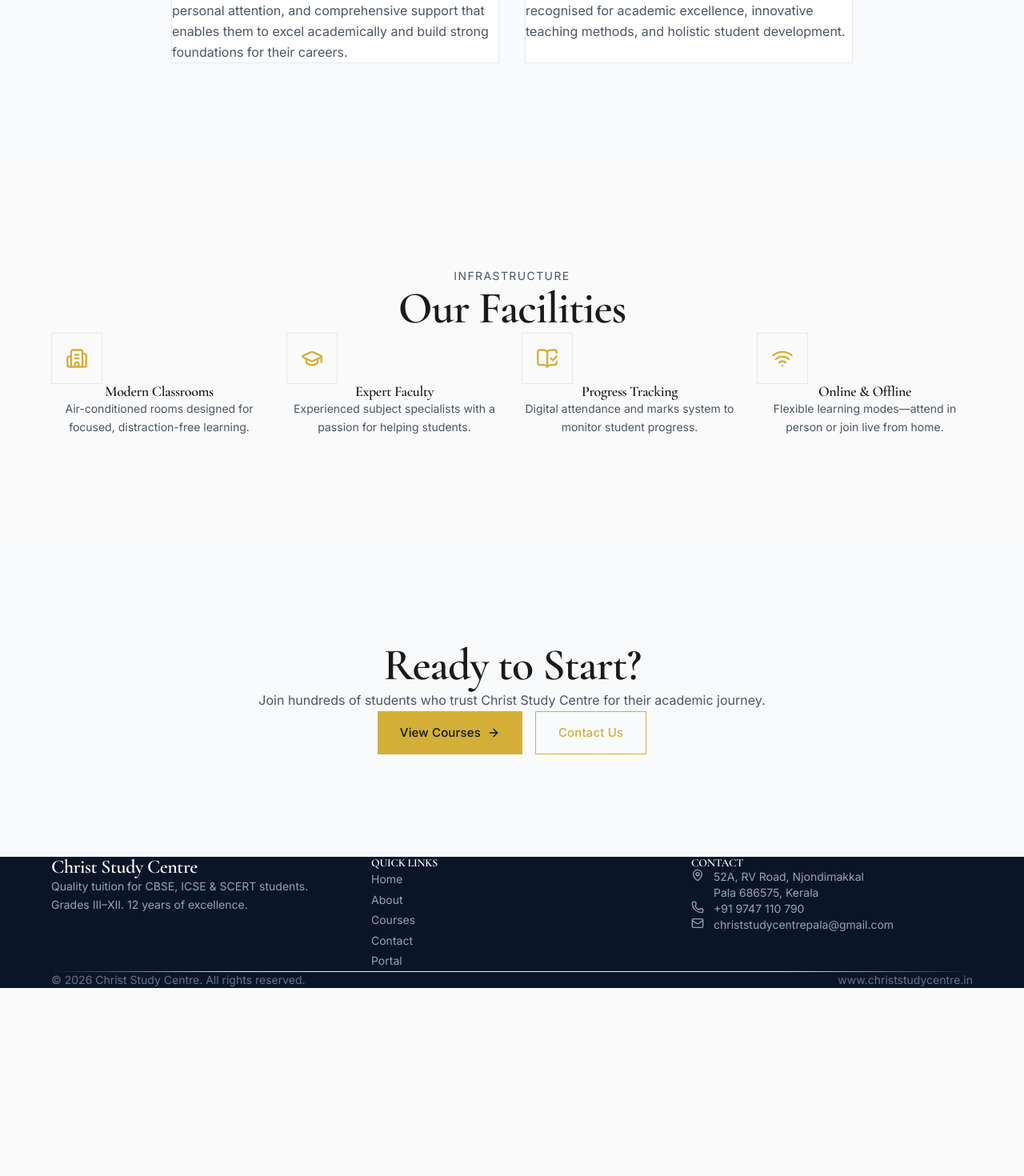
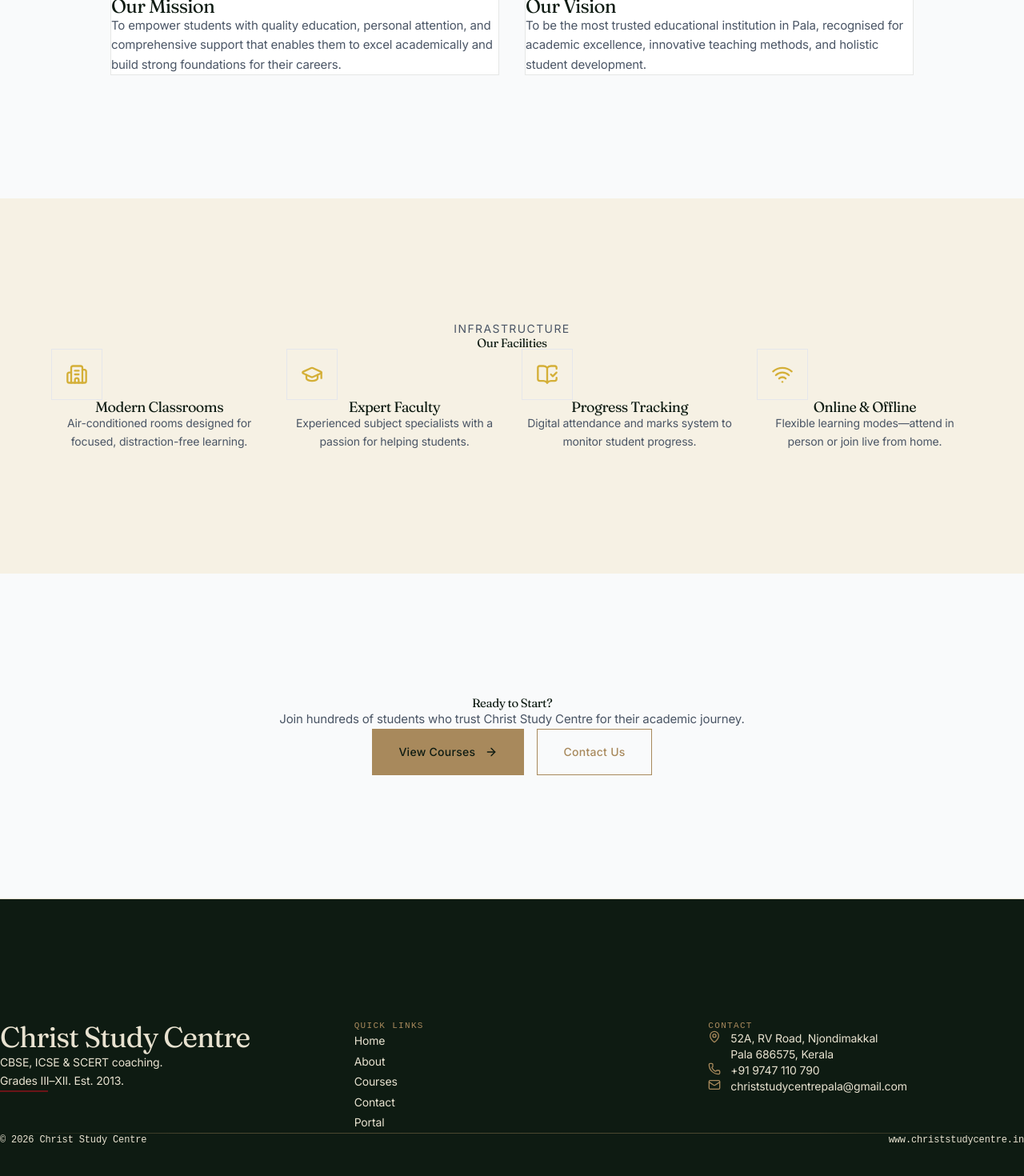
Before and after one commit to culturyal-ops/christ-study-centre, a Next.js app: page /about in a window 1280 px wide. Shown: the part 1250-2720 px from the top of the page at 80% size. Before the commit the page ends 2485 px from the top, so only its background shows below. Built offline with nearby package versions, Linux system fonts and the light colour scheme.

Commit message:
Dark academia redesign: Fraunces serif, editorial grid, custom crest, institutional palette

```diff
--- a/app/globals.css
+++ b/app/globals.css
@@ -4,18 +4,24 @@
 
 @custom-variant dark (&:is(.dark *));
 
-@theme inline {
-  --font-sans: var(--font-inter);
-  --font-serif: var(--font-cormorant);
+/* ═══════════════════════════════════════════════════════════
+   CHRIST STUDY CENTRE — DESIGN SYSTEM
+   Dark Academia / Institutional / Editorial
+   ═══════════════════════════════════════════════════════════ */
 
-  /* Simplified premium palette */
-  --navy: #0A1628;
-  --navy-light: #1A2A42;
-  --gold: #D4AF37;
-  --gold-muted: #B8964D;
-  --off-white: #FAFAFA;
-  --gray: #6B7280;
-  --gray-light: #E5E7EB;
+:root {
+  /* Palette */
+  --forest: #0E1B12;
+  --ivy: #1C2E1F;
+  --parchment: #F6F1E4;
+  --brass: #A8895C;
+  --oxblood: #6B1418;
+  --bone: #E8E2D0;
+
+  /* Typography */
+  --font-display: var(--font-fraunces), Georgia, serif;
+  --font-body: var(--font-inter), system-ui, sans-serif;
+  --font-mono: ui-monospace, 'Courier New', monospace;
 }
 
 * {
@@ -30,124 +36,233 @@
   -moz-osx-font-smoothing: grayscale;
 }
 
-body {
-  font-family: var(--font-inter), system-ui, sans-serif;
-  background: #FAFAFA;
-  color: #1A1A1A;
-  line-height: 1.6;
+@media (prefers-reduced-motion: reduce) {
+  *,
+  *::before,
+  *::after {
+    animation-duration: 0.01ms !important;
+    animation-iteration-count: 1 !important;
+    transition-duration: 0.01ms !important;
+    scroll-behavior: auto !important;
+  }
 }
 
-h1, h2, h3, h4, h5, h6 {
-  font-family: var(--font-cormorant), Georgia, serif;
-  font-weight: 600;
-  line-height: 1.1;
-  letter-spacing: -0.02em;
+body {
+  font-family: var(--font-body);
+  background: var(--parchment);
+  color: var(--forest);
+  font-size: 15px;
+  line-height: 1.7;
+  letter-spacing: -0.01em;
 }
 
-/* Typography scale */
-.text-display {
-  font-size: clamp(3rem, 8vw, 6rem);
-  font-weight: 600;
-  line-height: 0.95;
+/* ═══════════════════════════════════════════════════════════
+   TYPOGRAPHY
+   ═══════════════════════════════════════════════════════════ */
+
+h1, h2, h3, h4, h5, h6 {
+  font-family: var(--font-display);
+  font-weight: 400;
+  line-height: 1;
+  letter-spacing: -0.03em;
 }
 
-.text-h1 {
-  font-size: clamp(2.5rem, 6vw, 4.5rem);
+.display {
+  font-size: clamp(3.5rem, 10vw, 7rem);
+  font-weight: 300;
+  line-height: 0.92;
+  letter-spacing: -0.04em;
 }
 
-.text-h2 {
-  font-size: clamp(2rem, 5vw, 3.5rem);
+.h1 {
+  font-size: clamp(2.5rem, 6vw, 4.5rem);
+  line-height: 1;
 }
 
-.text-h3 {
-  font-size: clamp(1.5rem, 4vw, 2.5rem);
+.h2 {
+  font-size: clamp(2rem, 5vw, 3.5rem);
+  line-height: 1.05;
 }
 
-/* Utility classes */
-.serif {
-  font-family: var(--font-cormorant), Georgia, serif;
+.h3 {
+  font-size: clamp(1.5rem, 4vw, 2.25rem);
+  line-height: 1.1;
 }
 
-.sans {
-  font-family: var(--font-inter), system-ui, sans-serif;
+.eyebrow {
+  font-family: var(--font-mono);
+  font-size: 11px;
+  font-weight: 500;
+  text-transform: uppercase;
+  letter-spacing: 0.12em;
+  color: var(--brass);
 }
 
-.navy-bg {
-  background: #0A1628;
+.small-caps {
+  font-variant: small-caps;
+  letter-spacing: 0.08em;
 }
 
-.gold-text {
-  color: #D4AF37;
+/* ═══════════════════════════════════════════════════════════
+   LAYOUT — ASYMMETRIC EDITORIAL
+   ═══════════════════════════════════════════════════════════ */
+
+.container {
+  max-width: 1400px;
+  margin: 0 auto;
+  padding: 0 clamp(1.5rem, 5vw, 4rem);
+}
+
+.container-narrow {
+  max-width: 1100px;
+  margin: 0 auto;
+  padding: 0 clamp(1.5rem, 5vw, 3rem);
+}
+
+/* Editorial asymmetric grid */
+.editorial-grid {
+  display: grid;
+  grid-template-columns: 200px 1fr;
+  gap: 4rem;
+  align-items: start;
+}
+
+@media (max-width: 1024px) {
+  .editorial-grid {
+    grid-template-columns: 1fr;
+    gap: 2rem;
+  }
+}
+
+.margin-label {
+  font-family: var(--font-mono);
+  font-size: 10px;
+  text-transform: uppercase;
+  letter-spacing: 0.15em;
+  color: var(--brass);
+  position: sticky;
+  top: 120px;
+}
+
+.margin-rule {
+  position: absolute;
+  left: 200px;
+  top: 0;
+  bottom: 0;
+  width: 1px;
+  background: linear-gradient(
+    to bottom,
+    transparent 0%,
+    var(--brass) 10%,
+    var(--brass) 90%,
+    transparent 100%
+  );
+  opacity: 0.3;
+}
+
+@media (max-width: 1024px) {
+  .margin-rule {
+    display: none;
+  }
 }
 
 .section-spacing {
-  padding: clamp(4rem, 10vw, 8rem) 1.5rem;
+  padding: clamp(5rem, 12vw, 10rem) 0;
 }
 
-.container {
-  max-width: 1200px;
-  margin: 0 auto;
-  padding: 0 1.5rem;
-}
+/* ═══════════════════════════════════════════════════════════
+   COMPONENTS
+   ═══════════════════════════════════════════════════════════ */
 
-.container-narrow {
-  max-width: 900px;
-  margin: 0 auto;
-  padding: 0 1.5rem;
-}
-
-/* Buttons */
 .btn {
   display: inline-flex;
   align-items: center;
-  gap: 0.5rem;
-  padding: 0.875rem 1.75rem;
-  font-size: 0.9375rem;
+  gap: 0.75rem;
+  padding: 1rem 2rem;
+  font-family: var(--font-body);
+  font-size: 14px;
   font-weight: 500;
-  letter-spacing: 0.01em;
-  border-radius: 0;
-  transition: all 0.2s ease;
+  letter-spacing: 0.02em;
+  border: 1px solid;
+  transition: all 0.25s ease;
   cursor: pointer;
-  border: none;
   text-decoration: none;
 }
 
 .btn-primary {
-  background: #D4AF37;
-  color: #0A1628;
+  background: var(--brass);
+  border-color: var(--brass);
+  color: var(--forest);
 }
 
 .btn-primary:hover {
-  background: #B8964D;
+  background: transparent;
+  color: var(--brass);
 }
 
 .btn-secondary {
   background: transparent;
-  color: #D4AF37;
-  border: 1.5px solid #D4AF37;
+  border-color: var(--brass);
+  color: var(--brass);
 }
 
 .btn-secondary:hover {
-  background: #D4AF37;
-  color: #0A1628;
+  background: var(--brass);
+  color: var(--forest);
+}
+
+.btn-light {
+  background: transparent;
+  border-color: var(--bone);
+  color: var(--bone);
+}
+
+.btn-light:hover {
+  background: var(--bone);
+  color: var(--forest);
 }
 
 /* Cards */
 .card {
   background: white;
-  border: 1px solid #E5E7EB;
-  transition: transform 0.3s ease, box-shadow 0.3s ease;
+  border: 1px solid rgba(14, 27, 18, 0.1);
+  transition: border-color 0.25s ease;
 }
 
 .card:hover {
-  transform: translateY(-4px);
-  box-shadow: 0 12px 24px rgba(10, 22, 40, 0.08);
+  border-color: var(--brass);
 }
 
-/* Nav underline effect */
+.card-dark {
+  background: var(--ivy);
+  border: 1px solid rgba(168, 137, 92, 0.15);
+  color: var(--bone);
+}
+
+/* Hairline dividers */
+.gilt-rule {
+  height: 1px;
+  background: linear-gradient(
+    90deg,
+    transparent 0%,
+    var(--brass) 20%,
+    var(--brass) 80%,
+    transparent 100%
+  );
+  opacity: 0.4;
+}
+
+.rule-oxblood {
+  height: 2px;
+  background: var(--oxblood);
+  width: 60px;
+}
+
+/* Nav underline */
 .nav-link {
   position: relative;
   padding-bottom: 0.25rem;
+  transition: color 0.2s ease;
 }
 
 .nav-link::after {
@@ -157,7 +272,7 @@
   left: 0;
   width: 0;
   height: 1px;
-  background: #D4AF37;
+  background: var(--brass);
   transition: width 0.25s ease;
 }
 
@@ -166,23 +281,70 @@
   width: 100%;
 }
 
-/* Divider */
-.divider {
-  height: 1px;
-  background: linear-gradient(90deg, transparent, #E5E7EB 20%, #E5E7EB 80%, transparent);
+/* ═══════════════════════════════════════════════════════════
+   BACKGROUNDS
+   ═══════════════════════════════════════════════════════════ */
+
+.bg-forest {
+  background: var(--forest);
+  color: var(--bone);
 }
 
+.bg-ivy {
+  background: var(--ivy);
+  color: var(--bone);
+}
+
+.bg-parchment {
+  background: var(--parchment);
+  color: var(--forest);
+}
+
+/* ═══════════════════════════════════════════════════════════
+   UTILITIES
+   ═══════════════════════════════════════════════════════════ */
+
+.text-brass { color: var(--brass); }
+.text-oxblood { color: var(--oxblood); }
+.text-bone { color: var(--bone); }
+.text-forest { color: var(--forest); }
+
+.border-brass { border-color: var(--brass); }
+.border-oxblood { border-color: var(--oxblood); }
+
 /* Focus states */
+*:focus-visible {
+  outline: 2px solid var(--brass);
+  outline-offset: 3px;
+}
+
 input:focus,
 textarea:focus,
 select:focus {
-  outline: 2px solid #D4AF37;
-  outline-offset: 2px;
+  outline: 2px solid var(--brass);
+  outline-offset: 0;
 }
 
-/* Remove default shadcn styles that conflict */
-@layer base {
-  * {
-    border-color: #E5E7EB;
+/* Selection */
+::selection {
+  background: var(--brass);
+  color: var(--forest);
+}
+
+/* Smooth fade-in for sections */
+@media (prefers-reduced-motion: no-preference) {
+  .fade-in {
+    animation: fadeIn 0.6s ease-out;
+  }
+
+  @keyframes fadeIn {
+    from {
+      opacity: 0;
+      transform: translateY(20px);
+    }
+    to {
+      opacity: 1;
+      transform: translateY(0);
+    }
   }
 }
--- a/app/layout.tsx
+++ b/app/layout.tsx
@@ -1,5 +1,5 @@
 import type { Metadata } from "next";
-import { Inter, Cormorant_Garamond } from "next/font/google";
+import { Inter, Fraunces } from "next/font/google";
 import "./globals.css";
 
 const inter = Inter({
@@ -7,16 +7,16 @@
   subsets: ["latin"],
 });
 
-const cormorant = Cormorant_Garamond({
-  variable: "--font-cormorant",
+const fraunces = Fraunces({
+  variable: "--font-fraunces",
   subsets: ["latin"],
-  weight: ["300", "400", "500", "600", "700"],
+  weight: ["300", "400", "600"],
 });
 
 export const metadata: Metadata = {
-  title: "Christ Study Centre – Pala, Kerala",
+  title: "Christ Study Centre — Pala, Kerala",
   description:
-    "Quality tuition for CBSE, ICSE & SCERT students. Grades III–XII. 12 years of excellence.",
+    "CBSE, ICSE & SCERT coaching for grades III–XII. Established 2013.",
 };
 
 export default function RootLayout({
@@ -27,7 +27,7 @@
   return (
     <html
       lang="en"
-      className={`${inter.variable} ${cormorant.variable} antialiased`}
+      className={`${inter.variable} ${fraunces.variable} antialiased`}
     >
       <body>{children}</body>
     </html>
--- a/components/Footer.tsx
+++ b/components/Footer.tsx
@@ -3,21 +3,22 @@
 
 export default function Footer() {
   return (
-    <footer className="navy-bg text-white">
+    <footer className="bg-forest text-bone border-t border-brass/20">
       <div className="container section-spacing">
         <div className="grid md:grid-cols-3 gap-12 mb-12">
           {/* Brand */}
           <div>
-            <h3 className="serif text-2xl font-semibold mb-4">Christ Study Centre</h3>
-            <p className="text-sm text-gray-400 leading-relaxed">
-              Quality tuition for CBSE, ICSE & SCERT students.<br />
-              Grades III–XII. 12 years of excellence.
+            <h3 className="h3 mb-4">Christ Study Centre</h3>
+            <p className="text-sm text-bone/60 leading-relaxed mb-4">
+              CBSE, ICSE & SCERT coaching.<br />
+              Grades III–XII. Est. 2013.
             </p>
+            <div className="rule-oxblood"></div>
           </div>
 
           {/* Links */}
           <div>
-            <h4 className="text-sm font-semibold uppercase tracking-wider mb-4">Quick Links</h4>
+            <h4 className="eyebrow mb-4">Quick Links</h4>
             <ul className="space-y-2.5">
               {[
                 { href: '/', label: 'Home' },
@@ -27,7 +28,7 @@
                 { href: '/login', label: 'Portal' },
               ].map((link) => (
                 <li key={link.href}>
-                  <Link href={link.href} className="text-sm text-gray-400 hover:text-white transition-colors">
+                  <Link href={link.href} className="text-sm text-bone/60 hover:text-brass transition-colors">
                     {link.label}
                   </Link>
                 </li>
@@ -37,21 +38,21 @@
 
           {/* Contact */}
           <div>
-            <h4 className="text-sm font-semibold uppercase tracking-wider mb-4">Contact</h4>
-            <ul className="space-y-3 text-sm text-gray-400">
+            <h4 className="eyebrow mb-4">Contact</h4>
+            <ul className="space-y-3 text-sm text-bone/60">
               <li className="flex gap-3">
-                <MapPin className="w-4 h-4 flex-shrink-0 mt-0.5" />
+                <MapPin className="w-4 h-4 flex-shrink-0 mt-0.5 text-brass" />
                 <span>52A, RV Road, Njondimakkal<br />Pala 686575, Kerala</span>
               </li>
               <li>
-                <a href="tel:+919747110790" className="flex gap-3 hover:text-white transition-colors">
-                  <Phone className="w-4 h-4 flex-shrink-0" />
+                <a href="tel:+919747110790" className="flex gap-3 hover:text-brass transition-colors">
+                  <Phone className="w-4 h-4 flex-shrink-0 text-brass" />
                   +91 9747 110 790
                 </a>
               </li>
               <li>
-                <a href="mailto:christstudycentrepala@gmail.com" className="flex gap-3 hover:text-white transition-colors">
-                  <Mail className="w-4 h-4 flex-shrink-0" />
+                <a href="mailto:christstudycentrepala@gmail.com" className="flex gap-3 hover:text-brass transition-colors">
+                  <Mail className="w-4 h-4 flex-shrink-0 text-brass" />
                   christstudycentrepala@gmail.com
                 </a>
               </li>
@@ -59,10 +60,10 @@
           </div>
         </div>
 
-        <div className="divider mb-8"></div>
+        <div className="gilt-rule mb-8"></div>
 
-        <div className="flex flex-col md:flex-row justify-between items-center gap-4 text-sm text-gray-500">
-          <p>© {new Date().getFullYear()} Christ Study Centre. All rights reserved.</p>
+        <div className="flex flex-col md:flex-row justify-between items-center gap-4 text-xs text-bone/40 font-mono">
+          <p>© {new Date().getFullYear()} Christ Study Centre</p>
           <p>www.christstudycentre.in</p>
         </div>
       </div>
```
Also changed, not shown: app/page.tsx (+114 -147 lines), components/Crest.tsx (added, +78 -0 lines), components/Navbar.tsx (+18 -11 lines).
